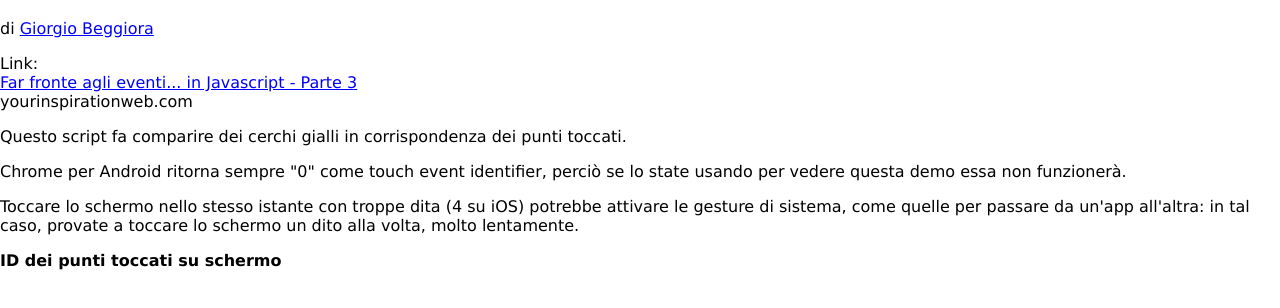
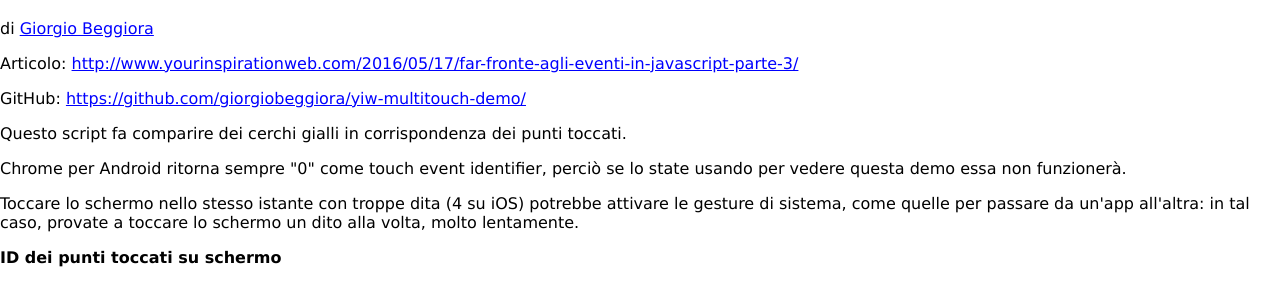
Before and after one commit to giorgiobeggiora/yiw-multitouch-demo, a plain HTML site: page index.html in a window 1280 px wide. Shown: the part 62-370 px from the top of the page. Drawn offline with Linux system fonts and the light colour scheme.

Commit message:
aggiunto link github

```diff
--- a/index.html
+++ b/index.html
@@ -17,9 +17,10 @@ a{
 </head><body>
 	<h1>Demo Multitouch</h1>
 	<p>di <a href="http://www.jure.it" target="_blank" ontouchend="window.open(this.href,this.target); return false;">Giorgio Beggiora</a></p>
-	<p>Link:<br><a href="http://www.yourinspirationweb.com/2016/05/17/far-fronte-agli-eventi-in-javascript-parte-3/" target="_blank" ontouchend="window.open(this.href,this.target); return false;">Far fronte agli eventi... in Javascript - Parte 3</a><br>yourinspirationweb.com</p>
+	<p>Articolo: <a href="http://www.yourinspirationweb.com/2016/05/17/far-fronte-agli-eventi-in-javascript-parte-3/" target="_blank" ontouchend="window.open(this.href,this.target); return false;">http://www.yourinspirationweb.com/2016/05/17/far-fronte-agli-eventi-in-javascript-parte-3/</a></p>
+	<p>GitHub: <a href="https://github.com/giorgiobeggiora/yiw-multitouch-demo/" target="_blank" ontouchend="window.open(this.href,this.target); return false;">https://github.com/giorgiobeggiora/yiw-multitouch-demo/</a>
 	<p>Questo script fa comparire dei cerchi gialli in corrispondenza dei punti toccati.</p>
-	<p>Chrome per Android ritorna sempre "0" come touch event identifier, perciò se lo state usando per vedere questa demo essa non funzioner&agrave;.</p>
+	<p>Chrome per Android ritorna sempre "0" come touch event identifier, perci&ograve; se lo state usando per vedere questa demo essa non funzioner&agrave;.</p>
 	<p>Toccare lo schermo nello stesso istante con troppe dita (4 su iOS) potrebbe attivare le gesture di sistema, come quelle per passare da un'app all'altra: in tal caso, provate a toccare lo schermo un dito alla volta, molto lentamente.</p>
 	<p><strong>ID dei punti toccati su schermo</strong></p>
 	<p id="coo"></p>
```
